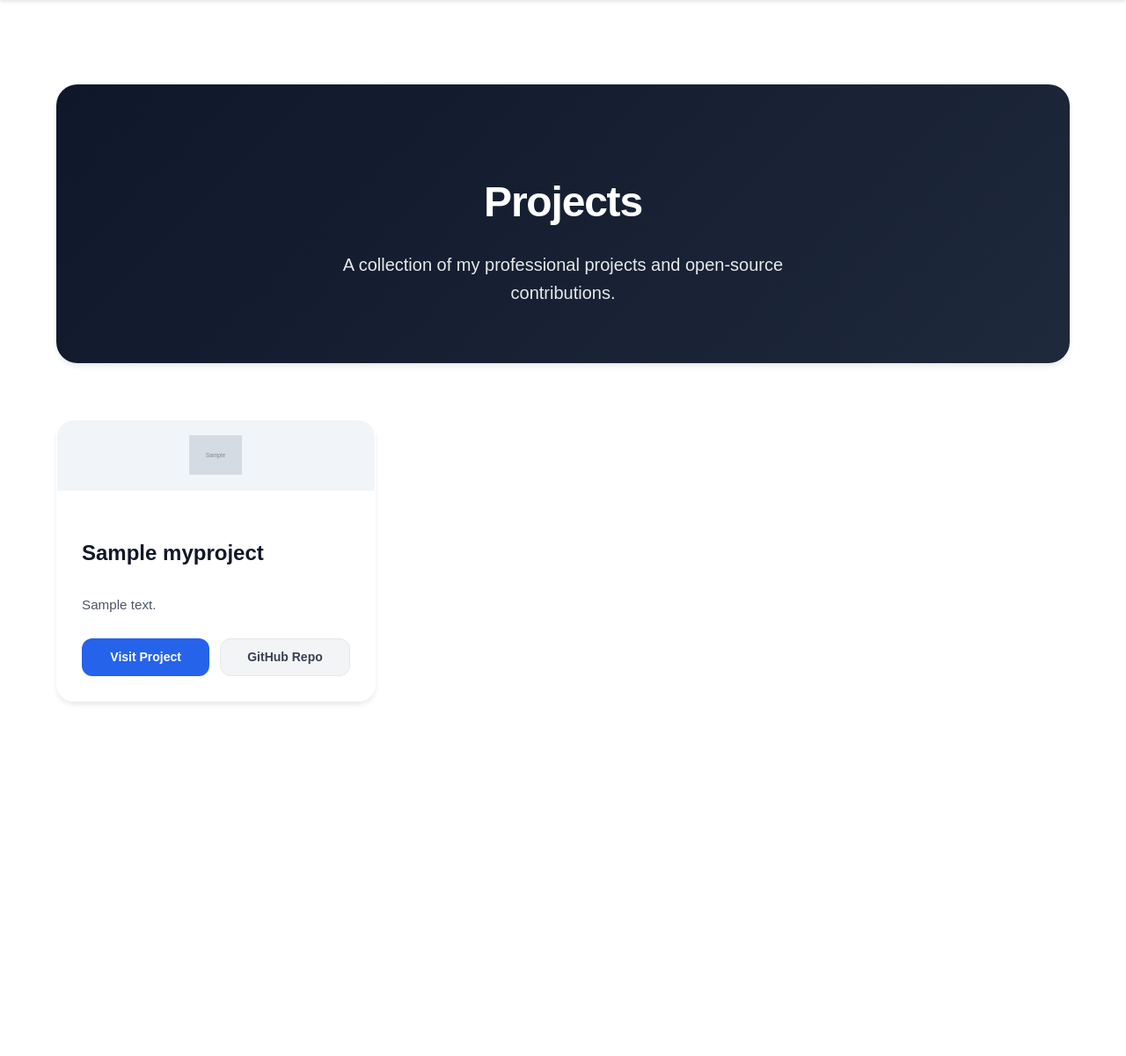
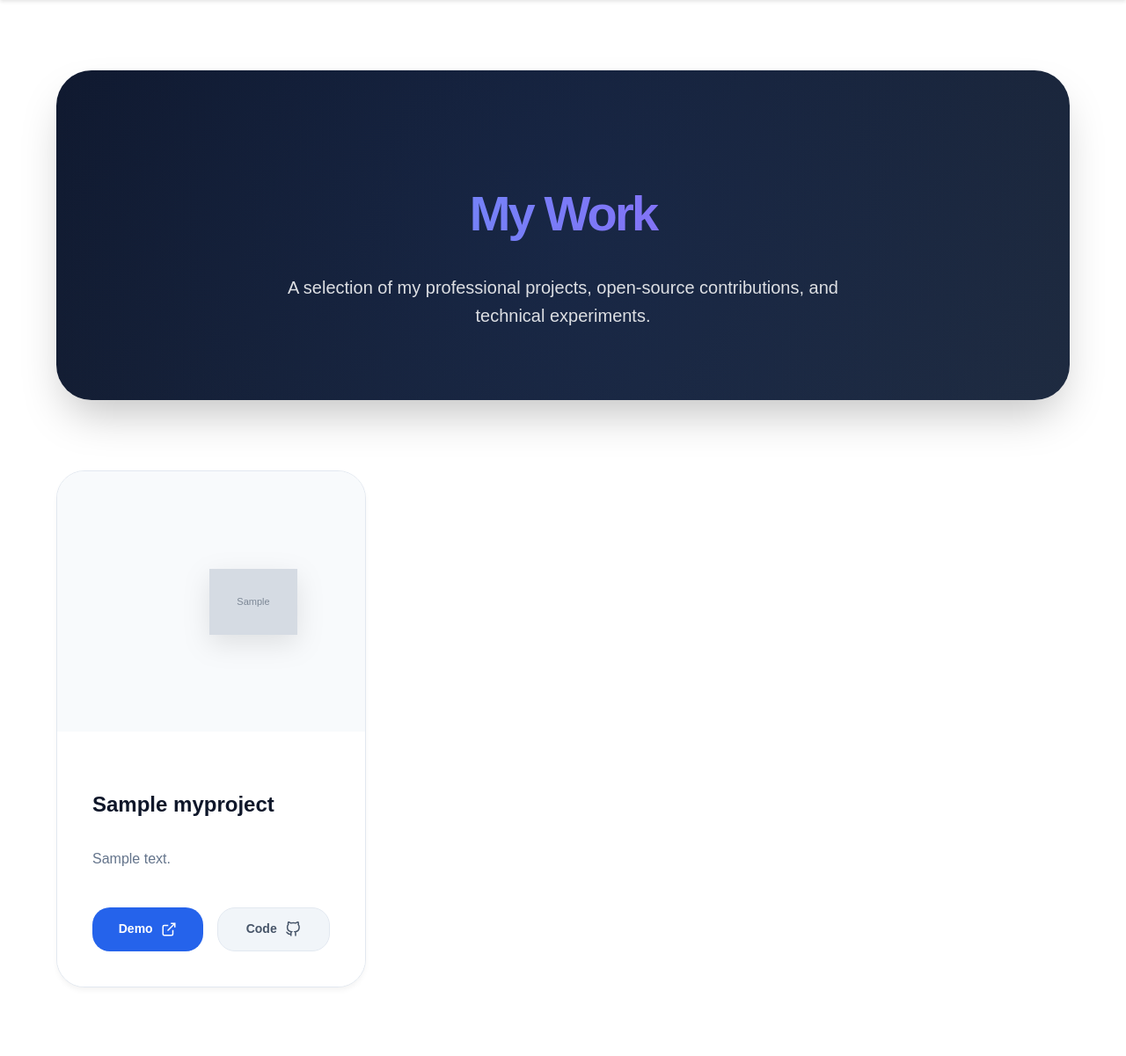
Before and after one commit to chrys/My-Personal-Website, a Django app: page /projects/ in a window 1280 px wide. Shown: the part 64-1265 px from the top of the page at 88% size. Before the commit the page ends 865 px from the top, so only its background shows below. Run offline with Django 5.2, Linux system fonts and the light colour scheme; tables that the repository leaves empty hold one stand-in row (values such as "Sample post"); grey boxes marked "Sample" are stand-in pictures; some libraries are stand-ins or nearby versions.

Commit message:
fixed projects page

```diff
--- a/templates/base.html
+++ b/templates/base.html
@@ -14,9 +14,9 @@
         <div class="nav-content">
             <a href="/" class="logo">Fasolaki</a>
             <div class="nav-links">
-                <a href="/" hx-get="/" hx-target="#main-content" hx-push-url="true">Home</a>
-                <a href="/projects" hx-get="/projects" hx-target="#main-content" hx-push-url="true">Projects</a>
-                <a href="/blog" hx-get="/blog" hx-target="#main-content" hx-push-url="true">Blog</a>
+                <a href="/" hx-get="/" hx-target="#main-content" hx-select="#main-content" hx-push-url="true">Home</a>
+                <a href="/projects" hx-get="/projects" hx-target="#main-content" hx-select="#main-content" hx-push-url="true">Projects</a>
+                <a href="/blog" hx-get="/blog" hx-target="#main-content" hx-select="#main-content" hx-push-url="true">Blog</a>
             </div>
         </div>
     </nav>
--- a/templates/portfolio/projects_list.html
+++ b/templates/portfolio/projects_list.html
@@ -1,214 +1,247 @@
 {% extends "base.html" %}
 
 {% block content %}
-<div class="projects-content">
+<style>
+    /* Scope styles to this page and ensure they load with HTMX content */
+    .projects-container {
+        padding: 3rem 1.5rem;
+        max-width: 1200px;
+        margin: 0 auto;
+        animation: projectsFadeIn 0.8s cubic-bezier(0.4, 0, 0.2, 1);
+    }
+
+    @keyframes projectsFadeIn {
+        from { opacity: 0; transform: translateY(30px); }
+        to { opacity: 1; transform: translateY(0); }
+    }
+
+    .projects-header {
+        text-align: center;
+        margin-bottom: 5rem;
+        padding: 5rem 2rem;
+        border-radius: 2.5rem;
+        background: linear-gradient(135deg, #0f172a 0%, #1e293b 100%);
+        color: white;
+        box-shadow: 0 25px 50px -12px rgba(0, 0, 0, 0.25);
+        position: relative;
+        overflow: hidden;
+    }
+
+    .projects-header::before {
+        content: '';
+        position: absolute;
+        top: -50%;
+        left: -50%;
+        width: 200%;
+        height: 200%;
+        background: radial-gradient(circle, rgba(37, 99, 235, 0.1) 0%, transparent 70%);
+        pointer-events: none;
+    }
+
+    .projects-header h1 {
+        font-size: 3.5rem;
+        font-weight: 800;
+        margin-bottom: 1.5rem;
+        letter-spacing: -0.05em;
+        background: linear-gradient(to right, #60a5fa, #a855f7);
+        -webkit-background-clip: text;
+        -webkit-text-fill-color: transparent;
+    }
+
+    .projects-intro {
+        font-size: 1.25rem;
+        opacity: 0.85;
+        max-width: 700px;
+        margin: 0 auto;
+        line-height: 1.6;
+    }
+
+    .projects-grid {
+        display: grid;
+        grid-template-columns: repeat(3, 1fr);
+        gap: 3rem;
+    }
+
+    @media (max-width: 1100px) {
+        .projects-grid { grid-template-columns: repeat(2, 1fr); gap: 2rem; }
+    }
+
+    @media (max-width: 768px) {
+        .projects-grid { grid-template-columns: 1fr; gap: 2rem; }
+        .projects-header { padding: 3rem 1.5rem; }
+        .projects-header h1 { font-size: 2.5rem; }
+    }
+
+    .project-card {
+        background: white;
+        border: 1px solid #e2e8f0;
+        border-radius: 2rem;
+        overflow: hidden;
+        transition: all 0.5s cubic-bezier(0.4, 0, 0.2, 1);
+        display: flex;
+        flex-direction: column;
+        height: 100%;
+        box-shadow: 0 4px 6px -1px rgba(0, 0, 0, 0.05);
+    }
+
+    .project-card:hover {
+        transform: translateY(-15px);
+        box-shadow: 0 30px 60px -12px rgba(0, 0, 0, 0.15);
+        border-color: #3b82f6;
+    }
+
+    .project-image-wrapper {
+        width: 100%;
+        height: 200px;
+        background: #f8fafc;
+        display: flex;
+        align-items: center;
+        justify-content: center;
+        padding: 3rem;
+        position: relative;
+        overflow: hidden;
+    }
+
+    .project-icon {
+        width: 100px;
+        height: 100px;
+        object-fit: contain;
+        filter: drop-shadow(0 10px 15px rgba(0, 0, 0, 0.1));
+        transition: transform 0.6s cubic-bezier(0.34, 1.56, 0.64, 1);
+        z-index: 2;
+    }
+
+    .project-card:hover .project-icon {
+        transform: scale(1.15) rotate(4deg);
+    }
+
+    .project-details {
+        padding: 2.5rem;
+        flex-grow: 1;
+        display: flex;
+        flex-direction: column;
+        background: white;
+    }
+
+    .project-name {
+        font-size: 1.5rem;
+        font-weight: 700;
+        color: #0f172a;
+        margin-bottom: 0.75rem;
+    }
+
+    .project-description {
+        color: #64748b;
+        font-size: 1rem;
+        line-height: 1.7;
+        margin-bottom: 2.5rem;
+        flex-grow: 1;
+    }
+
+    .project-actions {
+        display: flex;
+        gap: 1rem;
+    }
+
+    .btn-project {
+        flex: 1;
+        padding: 0.8rem 1rem;
+        border-radius: 1.25rem;
+        text-align: center;
+        text-decoration: none;
+        font-weight: 600;
+        font-size: 0.875rem;
+        transition: all 0.3s ease;
+        display: inline-flex;
+        align-items: center;
+        justify-content: center;
+        gap: 0.6rem;
+    }
+
+    .btn-primary {
+        background: #2563eb;
+        color: white;
+        border: none;
+    }
+
+    .btn-primary:hover {
+        background: #1d4ed8;
+        transform: translateY(-2px);
+    }
+
+    .btn-secondary {
+        background: #f1f5f9;
+        color: #475569;
+        border: 1px solid #e2e8f0;
+    }
+
+    .btn-secondary:hover {
+        background: #e2e8f0;
+        color: #1e293b;
+    }
+
+    .empty-state {
+        grid-column: 1 / -1;
+        text-align: center;
+        padding: 8rem 2rem;
+        background: #f8fafc;
+        border-radius: 2.5rem;
+        border: 3px dashed #e2e8f0;
+        color: #94a3b8;
+    }
+</style>
+
+<div class="projects-container">
     <header class="projects-header">
-        <h1>Projects</h1>
-        <p class="projects-intro">A collection of my professional projects and open-source contributions.</p>
+        <h1>My Work</h1>
+        <p class="projects-intro">A selection of my professional projects, open-source contributions, and technical experiments.</p>
     </header>
 
     <div class="projects-grid">
         {% for project in projects %}
-            <div class="project-card" hx-trigger="mouseenter" hx-swap="outerHTML">
-                <div class="project-image">
+            <article class="project-card">
+                <div class="project-image-wrapper">
                     {% if project.image %}
-                        <img src="{{ project.image.url }}" alt="{{ project.name }}">
+                        <img src="{{ project.image.url }}" alt="{{ project.name }}" class="project-icon">
                     {% else %}
-                        <div class="project-image-placeholder">No Image</div>
+                        <div class="project-icon-placeholder" style="color: #cbd5e1;">
+                            <svg width="64" height="64" viewBox="0 0 24 24" fill="none" stroke="currentColor" stroke-width="1.5">
+                                <path d="M4 17l6-6 4 4 5-5M22 13V6a2 2 0 00-2-2H4a2 2 0 00-2 2v12a2 2 0 002 2h9"></path>
+                            </svg>
+                        </div>
                     {% endif %}
                 </div>
 
-                <div class="project-content">
+                <div class="project-details">
                     <h3 class="project-name">{{ project.name }}</h3>
                     <p class="project-description">{{ project.description }}</p>
 
-                    <div class="project-links">
+                    <div class="project-actions">
                         {% if project.url %}
-                            <a href="{{ project.url }}" target="_blank" rel="noopener noreferrer" class="project-link project-link-primary">
-                                <span>Visit Project</span>
+                            <a href="{{ project.url }}" target="_blank" rel="noopener noreferrer" class="btn-project btn-primary">
+                                <span>Demo</span>
+                                <svg width="18" height="18" viewBox="0 0 24 24" fill="none" stroke="currentColor" stroke-width="2"><path d="M18 13v6a2 2 0 0 1-2 2H5a2 2 0 0 1-2-2V8a2 2 0 0 1 2-2h6"></path><polyline points="15 3 21 3 21 9"></polyline><line x1="10" y1="14" x2="21" y2="3"></line></svg>
                             </a>
                         {% endif %}
                         {% if project.github_repository %}
-                            <a href="{{ project.github_repository }}" target="_blank" rel="noopener noreferrer" class="project-link project-link-secondary">
-                                <span>GitHub Repo</span>
+                            <a href="{{ project.github_repository }}" target="_blank" rel="noopener noreferrer" class="btn-project btn-secondary">
+                                <span>Code</span>
+                                <svg width="18" height="18" viewBox="0 0 24 24" fill="none" stroke="currentColor" stroke-width="2"><path d="M9 19c-5 1.5-5-2.5-7-3m14 6v-3.87a3.37 3.37 0 0 0-.94-2.61c3.14-.35 6.44-1.54 6.44-7A5.44 5.44 0 0 0 20 4.77 5.07 5.07 0 0 0 19.91 1S18.73.65 16 2.48a13.38 13.38 0 0 0-7 0C6.27.65 5.09 1 5.09 1A5.07 5.07 0 0 0 5 4.77a5.44 5.44 0 0 0-1.5 3.78c0 5.42 3.3 6.61 6.44 7A3.37 3.37 0 0 0 9 18.13V22"></path></svg>
                             </a>
                         {% endif %}
                     </div>
                 </div>
-            </div>
+            </article>
         {% empty %}
-            <div class="no-projects">
-                <p>No projects available yet. Check back soon!</p>
+            <div class="empty-state">
+                <svg width="48" height="48" viewBox="0 0 24 24" fill="none" stroke="currentColor" stroke-width="1.5" style="margin-bottom: 1rem;">
+                    <circle cx="12" cy="12" r="10"></circle>
+                    <line x1="12" y1="8" x2="12" y2="12"></line>
+                    <line x1="12" y1="16" x2="12.01" y2="16"></line>
+                </svg>
+                <p>No projects available to display right now.</p>
             </div>
         {% endfor %}
     </div>
 </div>
 {% endblock %}
-
-{% block extra_css %}
-<style>
-    :root {
-        --primary-blue: #2563eb;
-        --secondary-gray: #4b5563;
-        --bg-glass: rgba(255, 255, 255, 0.8);
-        --shadow-md: 0 4px 6px -1px rgb(0 0 0 / 0.1);
-    }
-
-    .projects-content {
-        padding: 4rem 1.5rem;
-        max-width: 1200px;
-        margin: 0 auto;
-    }
-
-    .projects-header {
-        text-align: center;
-        margin-bottom: 4rem;
-        background: linear-gradient(135deg, #0f172a 0%, #1e293b 100%);
-        color: white;
-        padding: 4rem 2rem;
-        border-radius: 1.5rem;
-        box-shadow: var(--shadow-md);
-    }
-
-    .projects-header h1 {
-        font-size: 3rem;
-        font-weight: 800;
-        margin-bottom: 1rem;
-        letter-spacing: -0.025em;
-    }
-
-    .projects-intro {
-        font-size: 1.25rem;
-        opacity: 0.9;
-        max-width: 600px;
-        margin: 0 auto;
-    }
-
-    .projects-grid {
-        display: grid;
-        grid-template-columns: repeat(3, 1fr);
-        gap: 2rem;
-    }
-
-    @media (max-width: 1024px) {
-        .projects-grid {
-            grid-template-columns: repeat(2, 1fr);
-        }
-    }
-
-    @media (max-width: 640px) {
-        .projects-grid {
-            grid-template-columns: 1fr;
-        }
-    }
-
-    .project-card {
-        background: var(--bg-glass);
-        backdrop-filter: blur(12px);
-        -webkit-backdrop-filter: blur(12px);
-        border: 1px solid rgba(255, 255, 255, 0.3);
-        border-radius: 1.25rem;
-        overflow: hidden;
-        transition: all 0.4s cubic-bezier(0.4, 0, 0.2, 1);
-        display: flex;
-        flex-direction: column;
-        height: 100%;
-        box-shadow: 0 4px 6px -1px rgba(0, 0, 0, 0.1);
-    }
-
-    .project-card:hover {
-        transform: translateY(-8px);
-        box-shadow: 0 20px 25px -5px rgba(0, 0, 0, 0.1), 0 10px 10px -5px rgba(0, 0, 0, 0.04);
-        border-color: rgba(37, 99, 235, 0.2);
-    }
-
-    .project-image {
-        width: 100%;
-        height: 80px; /* Much smaller icon */
-        overflow: hidden;
-        background: #f1f5f9;
-        position: relative;
-        display: flex;
-        align-items: center;
-        justify-content: center;
-    }
-
-    .project-image img {
-        max-width: 60px;
-        max-height: 60px;
-        object-fit: contain;
-        transition: transform 0.6s ease;
-    }
-
-    .project-card:hover .project-image img {
-        transform: scale(1.1);
-    }
-
-    .project-content {
-        padding: 1.75rem;
-        flex-grow: 1;
-        display: flex;
-        flex-direction: column;
-    }
-
-    .project-name {
-        font-size: 1.5rem;
-        font-weight: 700;
-        color: #111827;
-        margin-bottom: 0.75rem;
-    }
-
-    .project-description {
-        color: #4b5563;
-        font-size: 0.95rem;
-        line-height: 1.6;
-        margin-bottom: 1.5rem;
-        flex-grow: 1;
-    }
-
-    .project-links {
-        display: flex;
-        gap: 0.75rem;
-    }
-
-    .project-link {
-        flex: 1;
-        padding: 0.6rem 1rem;
-        text-align: center;
-        border-radius: 0.75rem;
-        text-decoration: none;
-        font-weight: 600;
-        font-size: 0.875rem;
-        transition: all 0.2s ease;
-        display: inline-flex;
-        align-items: center;
-        justify-content: center;
-    }
-
-    .project-link-primary {
-        background: #2563eb;
-        color: white;
-    }
-
-    .project-link-primary:hover {
-        background: #1d4ed8;
-    }
-
-    .project-link-secondary {
-        background: #f3f4f6;
-        color: #374151;
-        border: 1px solid #e5e7eb;
-    }
-
-    .project-link-secondary:hover {
-        background: #e5e7eb;
-    }
-
-    .no-projects {
-        grid-column: 1 / -1;
-        text-align: center;
-        padding: 4rem;
-        color: #6b7280;
-    }
-</style>
-{% endblock %}
```
